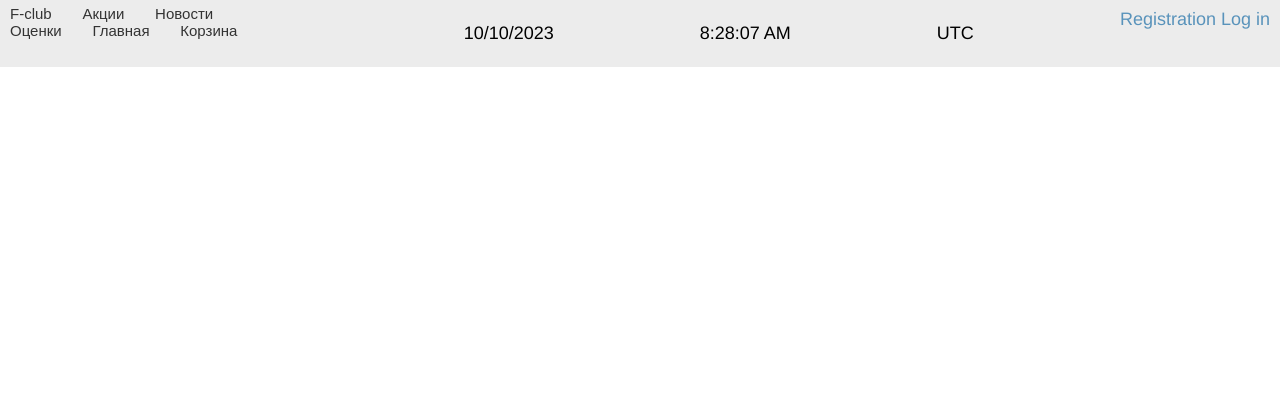
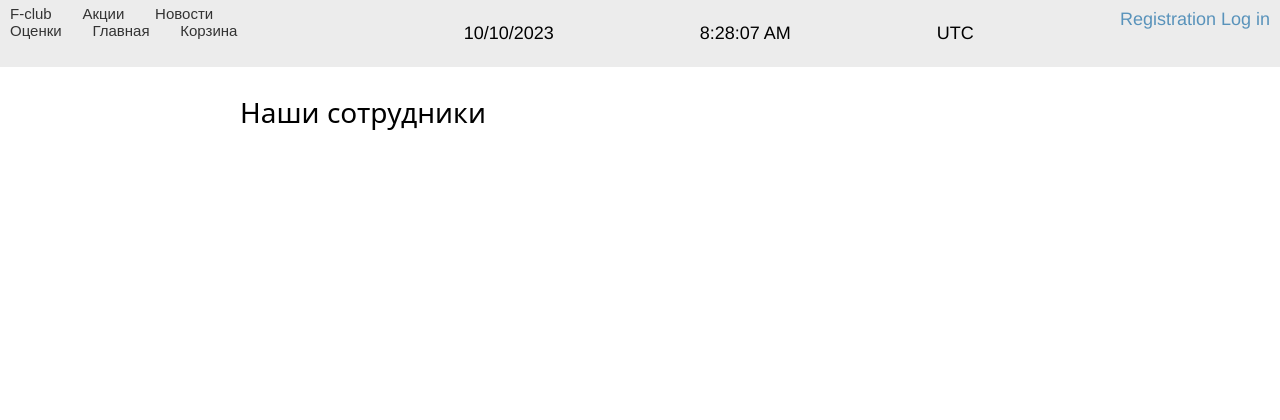
Before and after one commit to SergeyBrykulskii/MDTweb, a Django app: page /employees/ in a window 1280 px wide. Shown: the top 420 px of the page. Run offline with Django 4.2, Linux system fonts and the light colour scheme; data that the repository does not hold is empty.

Commit message:
employee_list

```diff
--- a/FitnessClub/fitnessclub_core/templates/fitnessclub_core/employee_list.html
+++ b/FitnessClub/fitnessclub_core/templates/fitnessclub_core/employee_list.html
@@ -1,5 +1,9 @@
 {% extends "base.html" %}
 {% load static %}
+
+{% block head %}
+<link href="{% static 'css/employee_list.css' %}" rel="stylesheet">
+{% endblock %}
 
 {% block title %}
 Наши сотрудники
@@ -8,7 +12,7 @@
 {% block content %}
 <section>
     <h1>Наши сотрудники</h1>
-    <div class="employees">
+    <div class="employees-container">
         {% for employee in employees %}
         <div class="employee">
             <h2>{{ employee.username }}</h2>
--- /dev/null
+++ b/FitnessClub/static/css/employee_list.css
@@ -0,0 +1,46 @@
+section {
+    max-width: 800px;
+    margin: 50px auto;
+    padding: 20px;
+}
+
+h1 {
+    font-size: 28px;
+    margin-bottom: 20px;
+}
+
+.employees-container {
+    display: flex;
+    flex-wrap: wrap;
+    gap: 20px;
+}
+
+.employee {
+    flex: 1;
+    border: 1px solid #ddd;
+    border-radius: 8px;
+    padding: 15px;
+    text-align: center;
+}
+
+.employee img {
+    width: 100%;
+    max-width: 150px;
+    border-radius: 50%;
+    margin-bottom: 10px;
+}
+
+.employee h2 {
+    font-size: 20px;
+    margin-bottom: 5px;
+}
+
+.employee p {
+    font-size: 16px;
+    margin-bottom: 10px;
+}
+
+.employee p:last-child {
+    margin-bottom: 0;
+    color: #777;
+}
```
